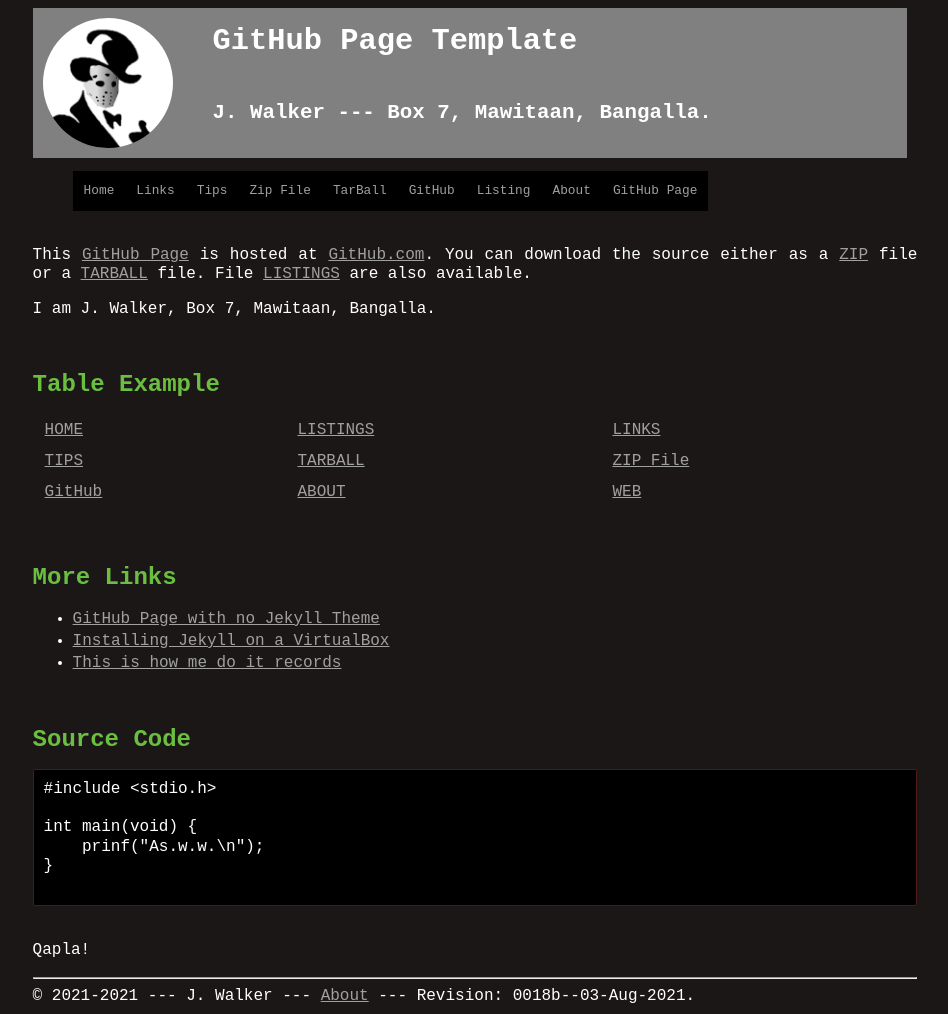
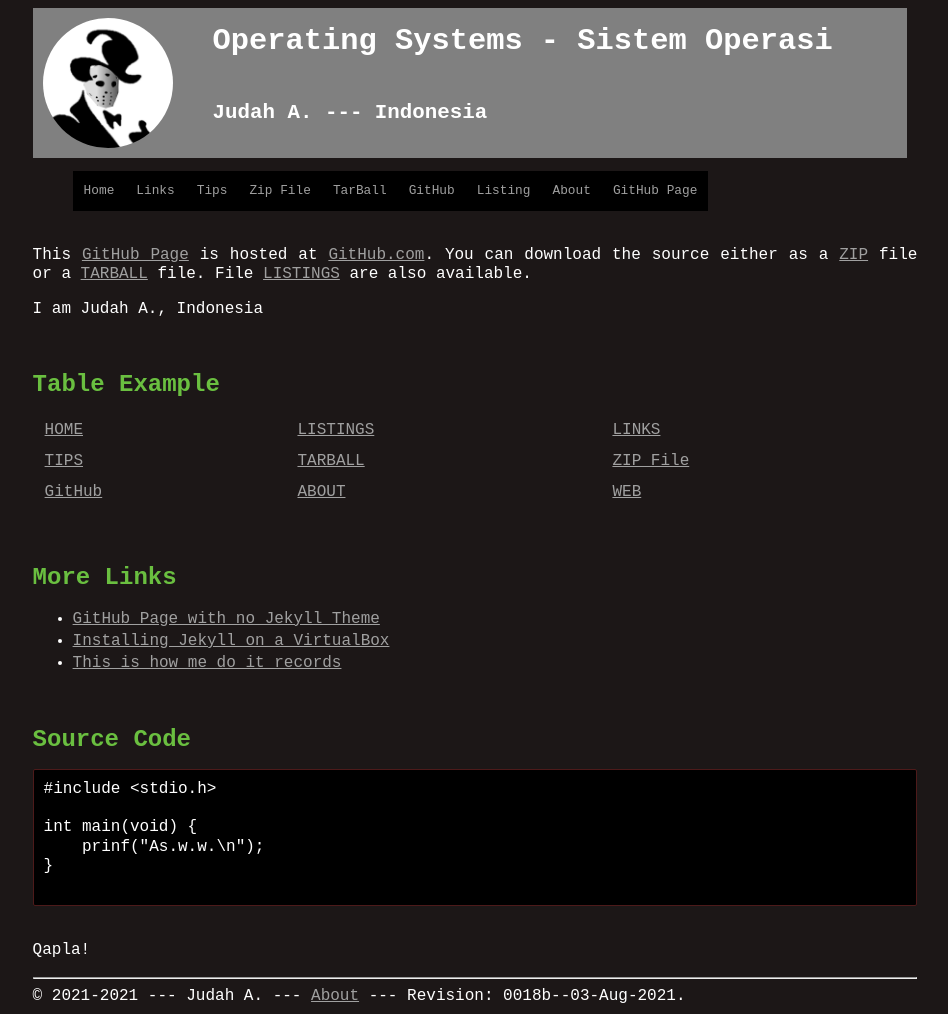
Before and after one commit to ariiesaka/os212, a Jekyll site: the page built from index.md, in a window 1280 px wide. Shown: the whole page, without its empty margins (165-1113 px from the left). Built offline with Jekyll 4.4.1, drawn with Linux system fonts in a browser that asks for light colours.

Commit message:
Edit _config.yml

```diff
--- a/_config.yml
+++ b/_config.yml
@@ -18,17 +18,17 @@
 - navbar:    "TarBall"
   link:      "/template.tar.bz2"
 - navbar:    "GitHub"
-  link:      "https://github.com/ThisIsHowMeDoIt/template/"
+  link:      "https://github.com/ariiesaka/os212"
 - navbar:    "Listing"
   link:      "/000.html"
 - navbar:    "About"
   link:      "/ABOUT/"
 - navbar:    "GitHub Page"
-  link:      "https://template.vlsm.org/"
-title:       "GitHub Page Template"
+  link:      "https://ariiesaka.github.io/os212/"
+title:       "Operating Systems - Sistem Operasi"
 lang:        "en-US"
-author:      "J. Walker"
-address:     "Box 7, Mawitaan, Bangalla."
+author:      "Judah A."
+address:     "Indonesia"
 sitemap:     "true"
 markdown:    "kramdown"
 defaults:
@@ -43,6 +43,6 @@
 - jekyll-seo-tag
 google_analytics: "UA-89852122-15"
 
-urlweb:           "https://template.vlsm.org/"
+urlweb:           "https://ariiesaka.github.io/os212/"
 urlcontact:       "TBA"
-urlgithub:        "https://github.com/ThisIsHowMeDoIt/template"
+urlgithub:        "https://github.com/ariiesaka/os212"
```
